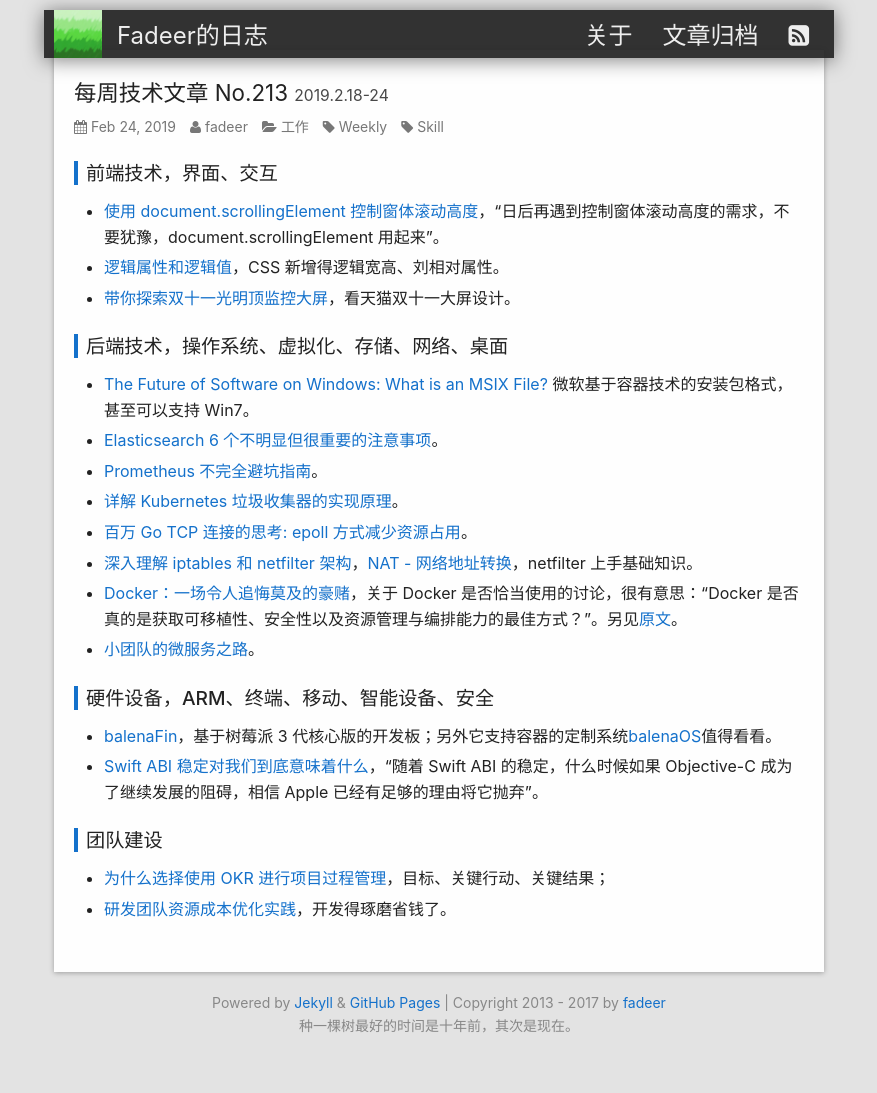
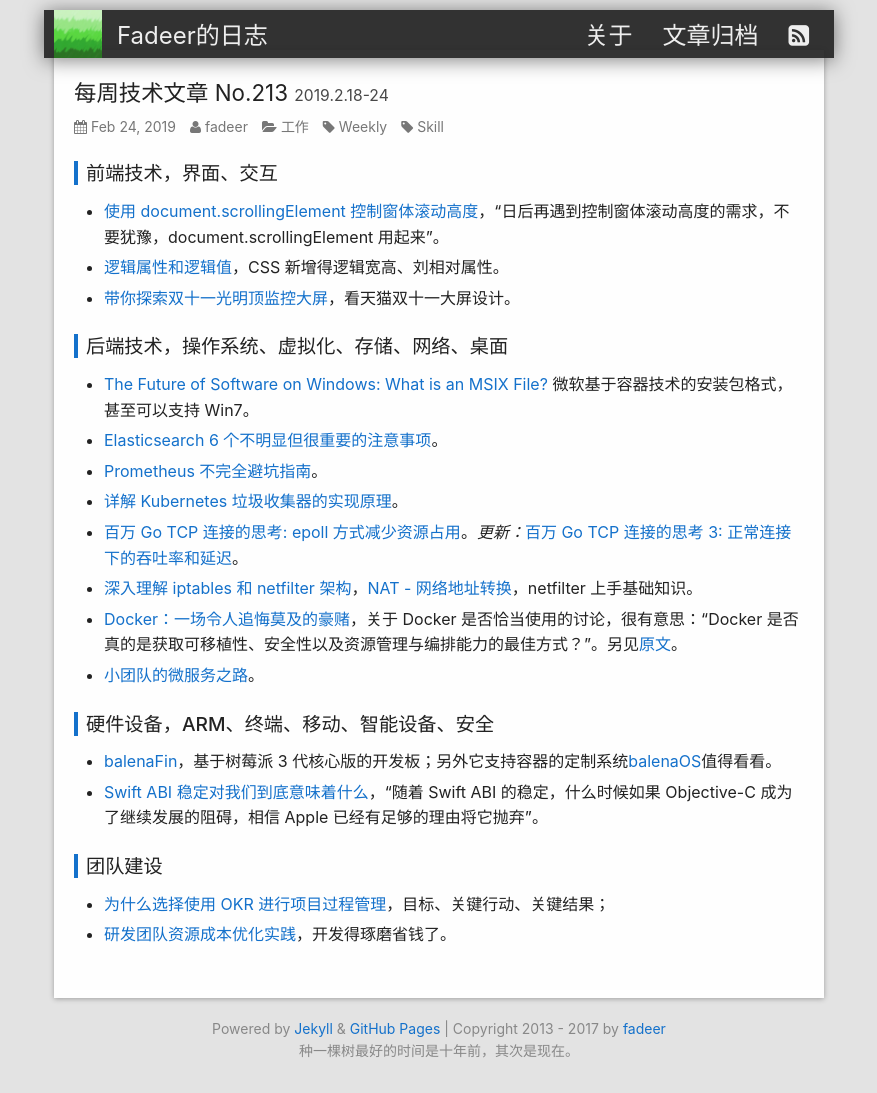
Before and after one commit to fadeer/fadeer.github.io, a Jekyll site: the page built from _posts/weekly3/2019-02-24-weekly-213.md, in a window 1280 px wide and 1093 px high. Shown: the whole window, without its empty margins (201-1078 px from the left). Built offline with Jekyll 4.4.1, drawn with Linux system fonts in a browser that asks for light colours.

Commit message:
update post

```diff
--- a/_posts/weekly3/2019-02-24-weekly-213.md
+++ b/_posts/weekly3/2019-02-24-weekly-213.md
@@ -20,7 +20,7 @@
 - [Elasticsearch 6 个不明显但很重要的注意事项](https://mp.weixin.qq.com/s/jLArwTzy_DeKGLJOVjMwow)。
 - [Prometheus 不完全避坑指南](https://aleiwu.com/post/prometheus-bp)。
 - [详解 Kubernetes 垃圾收集器的实现原理](https://draveness.me/kubernetes-garbage-collector)。
-- [百万 Go TCP 连接的思考: epoll 方式减少资源占用](https://colobu.com/2019/02/23/1m-go-tcp-connection/)。
+- [百万 Go TCP 连接的思考: epoll 方式减少资源占用](https://colobu.com/2019/02/23/1m-go-tcp-connection/)。_更新：_[百万 Go TCP 连接的思考 3: 正常连接下的吞吐率和延迟](https://colobu.com/2019/02/28/1m-go-tcp-connection-3/)。
 - [深入理解 iptables 和 netfilter 架构](https://arthurchiao.github.io/blog/deep-dive-into-iptables-and-netfilter-arch-zh/)，[NAT - 网络地址转换](https://arthurchiao.github.io/blog/nat-zh/)，netfilter 上手基础知识。
 - [Docker：一场令人追悔莫及的豪赌](http://dockone.io/article/5520)，关于 Docker 是否恰当使用的讨论，很有意思：“Docker 是否真的是获取可移植性、安全性以及资源管理与编排能力的最佳方式？”。另见[原文](http://www.smashcompany.com/technology/docker-is-a-dangerous-gamble-which-we-will-regret)。
 - [小团队的微服务之路](https://deanwangpro.com/2019/02/18/road-of-microservice)。
```
